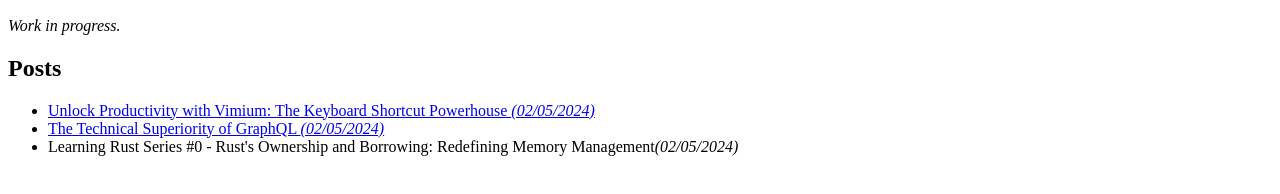
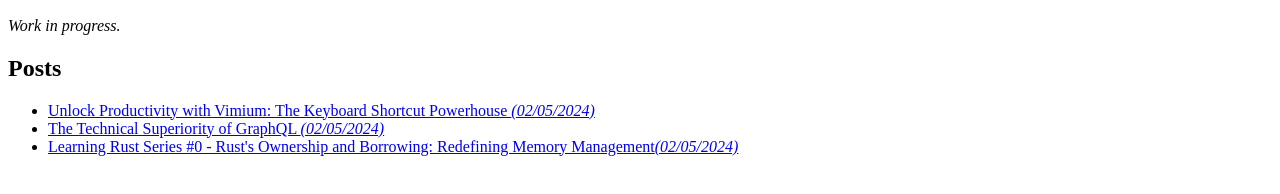
Before and after one commit to mariocrrt/personal-website, a plain HTML site: page programming.html in a window 1280 px wide. Shown: the part 156-350 px from the top of the page. Drawn offline with Linux system fonts and the light colour scheme.

Commit message:
fix link

```diff
--- a/programming.html
+++ b/programming.html
@@ -41,8 +41,8 @@
         >
       </li>
       <li>
-        <a href="entries/programming/learning-rust-0.html"></a>
-          Learning Rust Series #0 - Rust's Ownership and Borrowing: Redefining
+        <a href="entries/programming/learning-rust-0.html"
+          >Learning Rust Series #0 - Rust's Ownership and Borrowing: Redefining
           Memory Management<i>(02/05/2024)</i></a
         >
       </li>
```
Also changed, not shown: index.html (+2 -1 lines).
